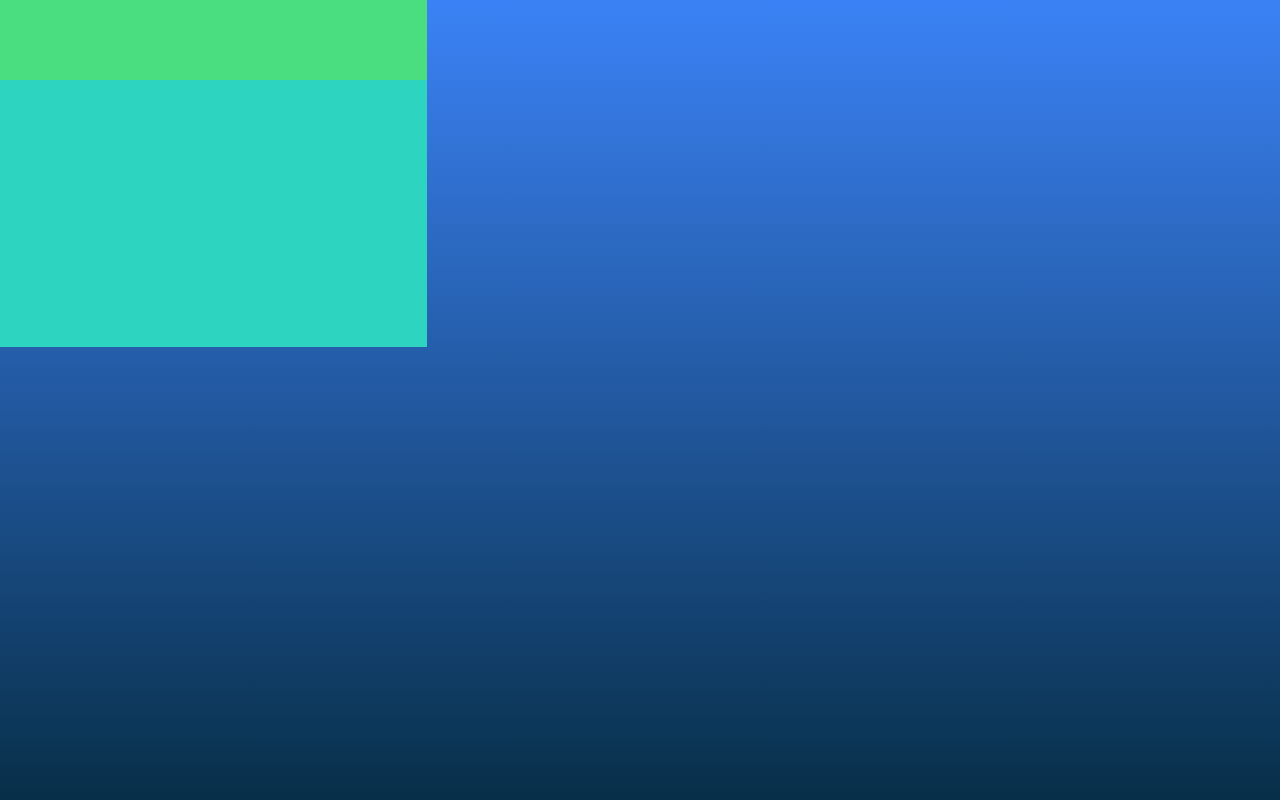
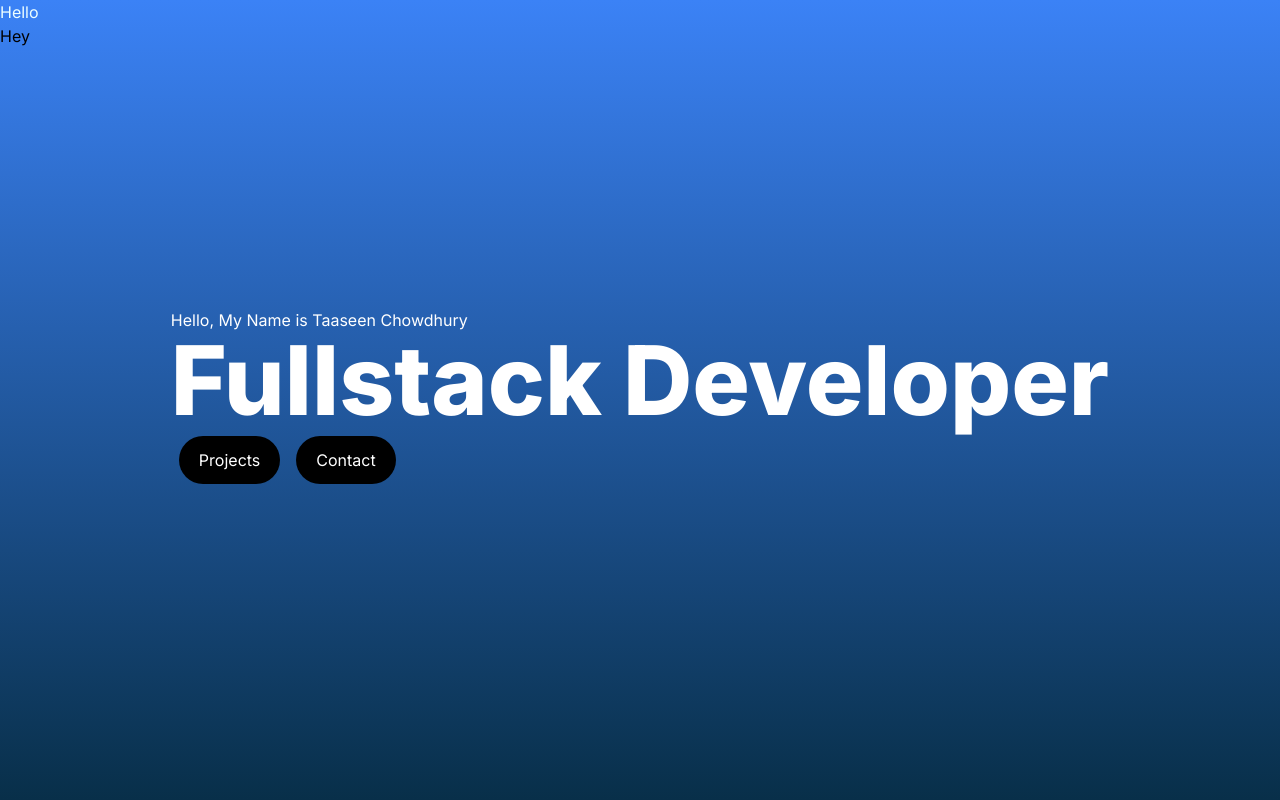
Before and after one commit to ZeNoobi/taaseen-portfolio-react, a Next.js app: page / in a window 1280 px wide. Shown: the top 800 px of the page. Built offline with nearby package versions, Linux system fonts and the light colour scheme.

Commit message:
Started Nav

```diff
--- a/app/components/Navigation.tsx
+++ b/app/components/Navigation.tsx
@@ -0,0 +1,10 @@
+const NavBar = () => {
+  return (
+    <div className='w-full bg-transparent fixed'>
+      <div className='text-cyan-50'>Hello</div>
+      <div>Hey</div>
+    </div>
+  );
+};
+
+export default NavBar;
--- a/app/globals.css
+++ b/app/globals.css
@@ -10,6 +10,16 @@ html,
 body,
 :root {
   height: 100%;
+}
+
+::-webkit-scrollbar {
+  width: 6px;
+  height: 6px;
+  background-color: black;
+}
+::-webkit-scrollbar-thumb {
+  background-color: #3b82f6; /* Replace with your desired color */
+  border-radius: 9999px;
 }
 
 /*
--- a/app/page.tsx
+++ b/app/page.tsx
@@ -4,10 +4,12 @@ import AboutMe from './sections/About';
 import TechnologySection from './sections/Technology';
 import ProjectSection from './sections/Projects';
 import ContactSection from './sections/Contact';
+import NavBar from './components/Navigation';
 
 export default function Home() {
   return (
     <>
+      <NavBar />
       <IntroPage />
       <AboutMe />
       <TechnologySection />
--- a/app/sections/Introduction.tsx
+++ b/app/sections/Introduction.tsx
@@ -1,8 +1,22 @@
 const IntroPage = () => {
   return (
-    <div className='w-full h-full bg-gradient-to-b from-blue-500 to-sky-950 text-white flex-col justify-center'>
-      <div className='w-1/3 h-20 bg-green-400'></div>
-      <div className='w-1/3 h-1/3 bg-teal-400'></div>
+    <div className='w-full h-full bg-gradient-to-b from-blue-500 to-sky-950 text-white flex justify-center items-center'>
+      <div className='flex justify-center items-center'>
+        <div className=' w-full '>
+          <h3>
+            Hello, My Name is <span>Taaseen Chowdhury</span>
+          </h3>
+          <h1 className='font-extrabold text-8xl'>Fullstack Developer</h1>
+          <div>
+            <button className='bg-black p-3 pr-5 pl-5 m-2 rounded-full'>
+              Projects
+            </button>
+            <button className='bg-black p-3 pr-5 pl-5 m-2 rounded-full'>
+              Contact
+            </button>
+          </div>
+        </div>
+      </div>
     </div>
   );
 };
```
Also changed, not shown: app/layout.tsx (+8 -7 lines).
